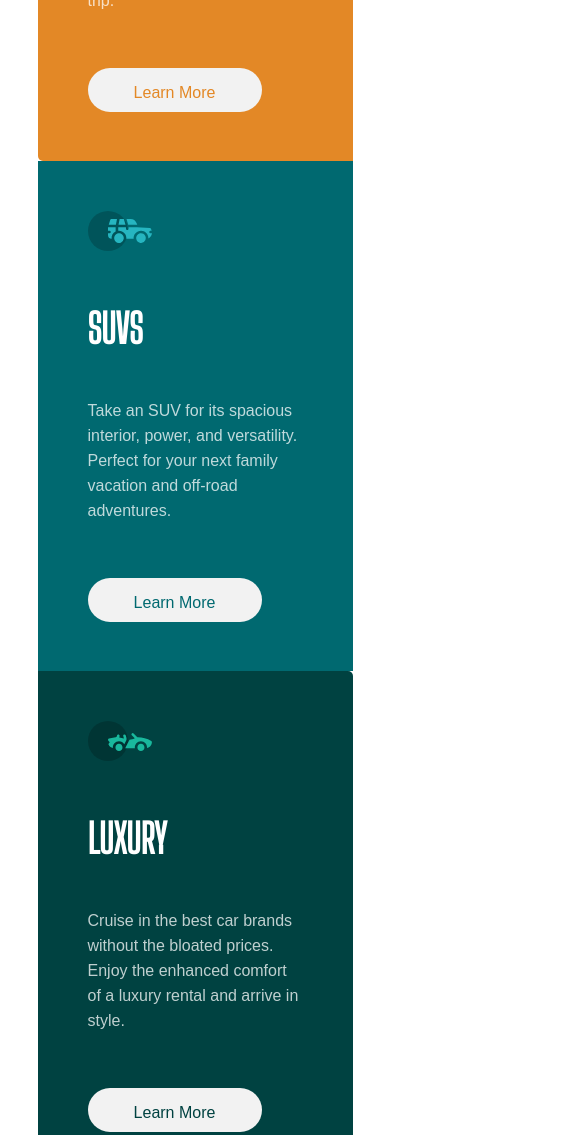
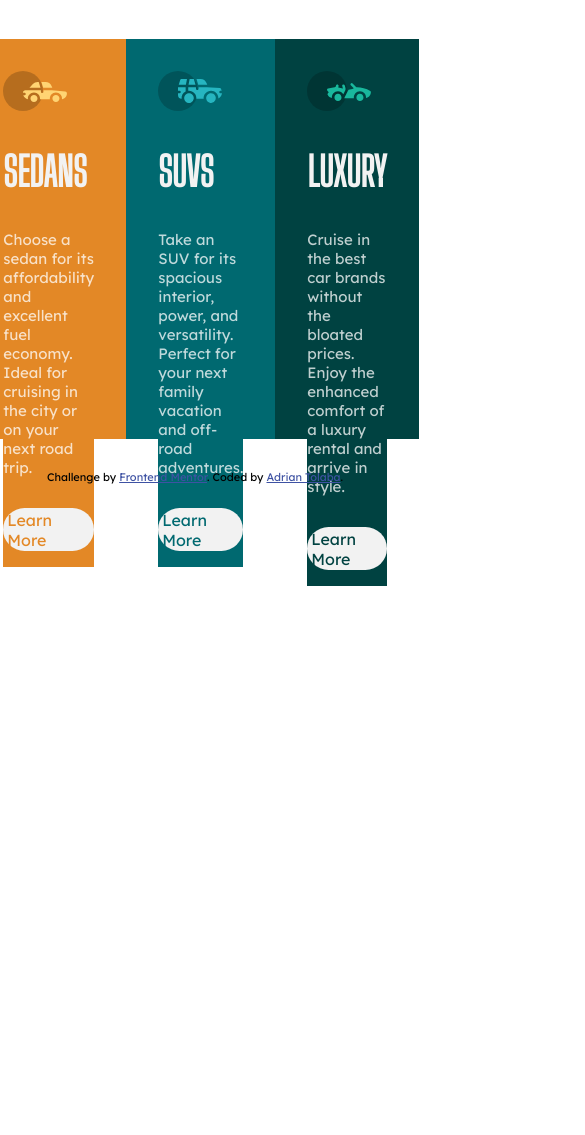
Before and after one commit to AdrianTolaba/challenge-preview-card, a plain HTML site: page index.html in a window 390 px wide. Shown: the top 1135 px of the page, 585 px wide, since content can reach past the window. After the commit the page ends 844 px from the top, so only its background shows below. Drawn offline with Linux system fonts and the light colour scheme; a web font is replaced by a local one.

Commit message:
Falta texto quede fijo y mobile design

```diff
--- a/index.html
+++ b/index.html
@@ -1,6 +1,9 @@
 <!DOCTYPE html>
-
 <html lang="en">
+<style>
+  @import url('https://fonts.googleapis.com/css2?family=Big+Shoulders+Display&display=swap');
+  @import url('https://fonts.googleapis.com/css2?family=Lexend+Deca&display=swap');
+</style>
 <head>
   <meta charset="UTF-8">
   <meta name="viewport" content="width=device-width, initial-scale=1.0"> <!-- displays site properly based on user's device -->
@@ -10,165 +13,44 @@
   <title>Frontend Mentor | 3-column preview card component</title>
 
   <!-- Feel free to remove these styles or customise in your own stylesheet 👍 -->
-  <style>
-    @import url('https://fonts.googleapis.com/css2?family=Big+Shoulders+Display&display=swap');
-    @import url('https://fonts.google.com/specimen/Lexend+Deca');
-    .attribution { font-size: 11px; text-align: center; }
-    .attribution a { color: hsl(228, 45%, 44%); }
-    body
-    {
-      font-family: 'Lexend Deca', sans-serif;
-      height: fit-content;
-      width: auto;
-      display: flex;
-      justify-content: center;
-      margin:auto;
-      align-items: center;
-    }
-    #contenedorElementos
-    {
-      /*margin: 250px 300px 300px 250px;*/
-      margin: auto;
-      height: auto;
-      width: 100vh;
-      height: auto;
-      display: flex;
-      align-items: center;
-      color:hsla(0, 0%, 100%, 0.75);
-      justify-content: center;
-      border-radius: 55px;
-      top:50%;
-
-      /*margin: 243px 364px 186px 364px;*/
-    }
-    .titulo
-    {
-      margin-left: 50px;
-      margin-top: 50px;;
-      margin-bottom: 45px;
-      text-transform: uppercase;
-      font-family: 'Big Shoulders Display', cursive;
-      color:hsla(0, 0%, 100%, 1);
-      font-size: 40px;
-    }
-    .descripcion
-    {
-      line-height: 25px;
-      margin-left: 50px;
-      margin-bottom: 55px;
-      margin-right: 50px;
-    }
-    .learn
-    {
-      width: 150px;
-      height: 20px;
-      margin-bottom: 45px;
-      margin-right: 150px;
-      /*color: transparent;*/
-      background-color: hsl(0, 0%, 95%);
-      text-align: center;
-      text-justify: center;
-      padding: 12px 12px;
-      border-radius: 44px;
-      border:1px solid none;
-    }
-    .sedans
-    {
-      color:hsl(31, 77%, 52%);
-    }
-    .suvs
-    {
-      color:hsl(184, 100%, 22%);
-    }
-    .luxury
-    {
-      color:hsl(179, 100%, 13%);
-    }
-    .learn:hover
-    {
-      background-color: inherit;
-      color:hsla(0, 0%, 100%, 0.75);
-      border: 1px solid hsla(0, 0%, 100%, 0.75);
-    }
-    #contenedorSedans
-    {
-      width: 315px;
-      height: 510px;
-      background-color: hsl(31, 77%, 52%);
-      border-bottom-left-radius: 5px;
-      border-top-left-radius: 5px;
-    }
-    #contenedorSuvs
-    {
-      width: 315px;
-      height: 510px;
-      background-color: hsl(184, 100%, 22%);
-    }
-    #contenedorLuxury
-    {
-      width: 315px;
-      height: 510px;
-      background-color: hsl(179, 100%, 13%);
-      border-bottom-right-radius: 5px;
-      border-top-right-radius: 5px;
-    }
-    .imagen
-    {
-      margin-top: 50px;
-      margin-left: 50px;
-    }
-    @media(max-width: 900px) {
-      body
-      {
-        display: flex;
-        flex-direction: column;
-      }
-      #contenedorElementos
-      {
-        display: flex;
-        flex-direction: column;
-      }
-    }
-    #fondoBlanco
-    {
-      display: flex;
-      flex-direction: column;
-      height: 100vh;
-      width: auto;
-      align-items: center;
-      justify-content: center;
-    }
-  </style>
+  <link rel="stylesheet" href="style.css">
 </head>
 <body>
-  <div id="fondoBlanco">
-  <section id="contenedorElementos">
-    <article id="contenedorSedans">
-      <img class="imagen" src="images/icon-sedans.svg" alt="icono sedan">
-      <h2 class="titulo">Sedans</h2>
-      <p class="descripcion">Choose a sedan for its affordability and excellent fuel economy. Ideal for cruising in the city
-      or on your next road trip.</p>
-      <p class="descripcion learn sedans">Learn More</p>
+  <section id="contenedor">
+    <article id="contenedorSedan" class="contenedorAuto">
+      <div class="contenedorElementosDescripcion">
+        <img class="iconoAuto" src="images/icon-sedans.svg" alt="Icono auto Sedan">
+        <h2 class="titulo">Sedans</h2>
+        <p class="descripcion">Choose a sedan for its affordability and excellent fuel economy. Ideal for cruising in the city
+       or on your next road trip.</p>
+        <p class="botonLearn">Learn More</p>
+      </div>
     </article>
 
-    <article id="contenedorSuvs">
-      <img src="images/icon-suvs.svg" class="imagen">
+    <article id="contenedorSuvs" class="contenedorAuto">
+      <div class="contenedorElementosDescripcion">
+        <img class="iconoAuto" src="images/icon-suvs.svg" alt="Icono auto SUVs">
       <h2 class="titulo">SUVs</h2>
-      <p class="descripcion">Take an SUV for its spacious interior, power, and versatility. Perfect for your next family vacation and off-road adventures.</p>
-      <p class="descripcion learn suvs">Learn More</p>
+      <p class="descripcion">Take an SUV for its spacious interior, power, and versatility. Perfect for your next family vacation
+       and off-road adventures.</p>
+     <p class="botonLearn">Learn More</p>
+      </div>
+
     </article>
 
-    <article id="contenedorLuxury">
-      <img src="images/icon-luxury.svg" class="imagen">
-      <h2 class="titulo">Luxury</h2>
-      <p class="descripcion">Cruise in the best car brands without the bloated prices. Enjoy the enhanced comfort of a luxury rental and arrive in style.</p>
-      <p class="descripcion learn luxury">Learn More</p>
+    <article id="contenedorLuxury" class="contenedorAuto">
+      <div class="contenedorElementosDescripcion">
+        <img class="iconoAuto" src="images/icon-luxury.svg" alt="Icono auto Luxury">
+        <h2 class="titulo">Luxury</h2>
+        <p class="descripcion">Cruise in the best car brands without the bloated prices. Enjoy the enhanced comfort of a luxury
+        rental and arrive in style.</p>
+        <p class="botonLearn">Learn More</p>
+      </div>
     </article>
-  </section>
+</section>
   <div class="attribution">
     Challenge by <a href="https://www.frontendmentor.io?ref=challenge" target="_blank">Frontend Mentor</a>.
-    Coded by <a href="https://github.com/AdrianTolaba/challenge-preview-card">Adrian Tolaba</a>.
-  </div>
+    Coded by <a href="#">Adrian Tolaba</a>.
   </div>
 </body>
 </html>
--- /dev/null
+++ b/style.css
@@ -0,0 +1,86 @@
+.attribution { font-size: 11px; text-align: center; }
+.attribution a { color: hsl(228, 45%, 44%); }
+body{
+    font-family: 'Lexend Deca', sans-serif;
+    display: flex;
+    flex-direction: column;
+
+}
+:root{
+    --colorSedan : hsl(31, 77%, 52%);
+    --colorSuv : hsl(184, 100%, 22%);
+    --colorLuxury : hsl(179, 100%, 13%);
+    --blancoParrafos : hsla(0, 0%, 100%, 0.75);
+    --grisMuyClaro : hsl(0, 0%, 95%);
+}
+
+#contenedor{
+    /*width: 900px;*/
+    height: 400px;
+    display: flex;
+    flex-direction: row;
+    justify-content: center;
+    margin-top: 8vw;
+    margin-bottom: 8vw;
+    margin-left: 10vw;
+    margin-right: 10vw;
+}
+
+#contenedorSedan{
+    background-color: var(--colorSedan);
+    color: var(--colorSedan);
+}
+
+#contenedorSuvs{
+    background-color: var(--colorSuv);
+    color: var(--colorSuv);
+}
+
+#contenedorLuxury{
+    background-color: var(--colorLuxury);
+    color: var(--colorLuxury);
+}
+
+.contenedorElementosDescripcion{
+    margin: 2em;
+    background-color: inherit;
+}
+
+.botonLearn{
+    display: inline-block;
+    color: inherit;
+    padding: 0.5vw 1vw;
+    background-color: var(--grisMuyClaro);
+    border-radius: 25px;
+}
+
+.botonLearn:hover{
+    background-color: inherit;
+    color: var(--grisMuyClaro);
+    border: 1px solid var(--grisMuyClaro);
+}
+
+.titulo{
+    text-transform: uppercase;
+    font-family: 'Big Shoulders Display', cursive;
+    font-size: 40px;
+    color: var(--grisMuyClaro);
+}
+
+.descripcion{
+    font-size: 15px;
+    color: var(--blancoParrafos);
+}
+
+.contenedorAuto{
+    width: 300px;
+    display: flex;
+    flex-direction: column;
+    height: auto;
+}
+
+.imagen{
+    margin-top: 50px;
+    margin-left: 50px;
+
+}
```
